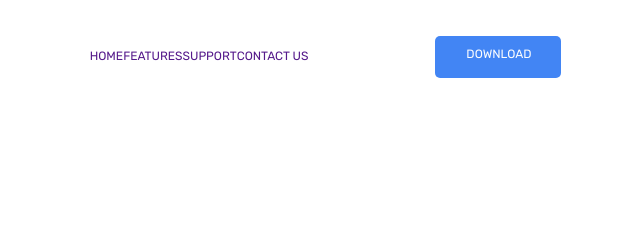
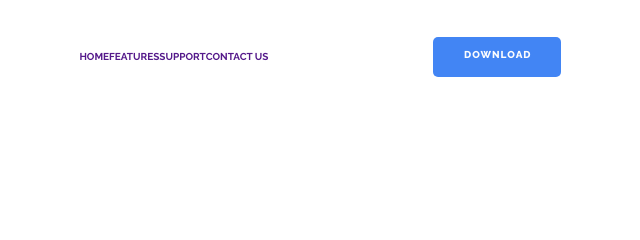
Before and after one commit to h1ze/GoCorona, a plain HTML site: page index.html in a window 1280 px wide. Shown: the top 240 px of the page, 608-1248 px from the left. Drawn offline with nearby package versions, Linux system fonts and the light colour scheme.

Commit message:
feat: add button hover, menu__link style

```diff
--- a/css/style.css
+++ b/css/style.css
@@ -43,6 +43,7 @@ body {
 .menu {
   display: flex;
   justify-content: flex-end;
+  padding: 0 40px 0 0;
 }
 
 .menu__list {
@@ -53,6 +54,11 @@ body {
 
 .menu__link {
   text-decoration: none;
+  font-family: "Raleway", sans-serif;
+  font-weight: 700;
+  font-size: 10px;
+  line-height: 1.2;
+  color: 000;
 }
 
 .button {
@@ -60,6 +66,17 @@ body {
   color: #fcfdfe;
   border: none;
   border-radius: 5px;
+  font-family: "Raleway", sans-serif;
+  font-size: 10px;
+  font-weight: 800;
+  line-height: 12px;
+  letter-spacing: 1px; /*0.14em*/
+  background-color: #ec5863;
+  transition: opacity 0.5s ease-in;
+}
+
+.button:hover {
+  opacity: 0.5;
 }
 
 .button_blue {
```
